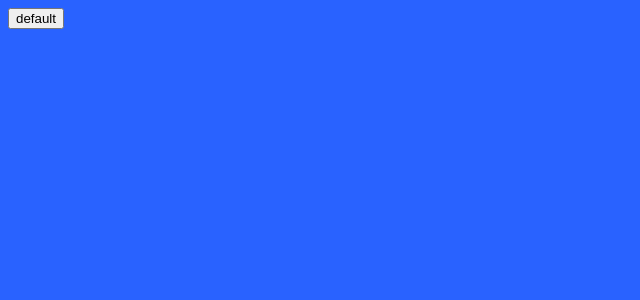
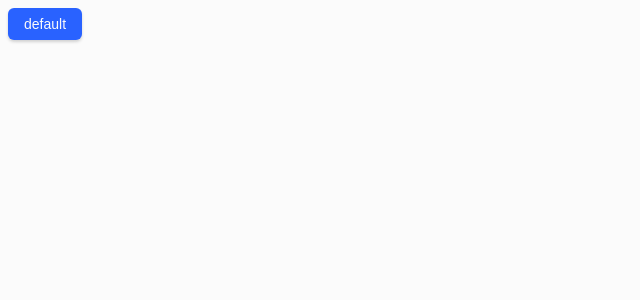
Before and after one commit to pedrorxmos/button-component-challenge, an Angular app: page / in a window 1280 px wide. Shown: the top 300 px of the page, without its empty margins (0-640 px from the left). Built offline with nearby package versions, Linux system fonts and the light colour scheme; a web font is replaced by a local one.

Commit message:
💄 feat(button): color attribute

```diff
--- a/src/app/app.component.html
+++ b/src/app/app.component.html
@@ -1 +1 @@
-<button-component value="default" color="default" variant="text" size="sm" disableShadow/>
+<button-component value="default" color="primary" variant="text" size="sm" disableShadow/>
--- a/src/app/components/button/button.component.scss
+++ b/src/app/components/button/button.component.scss
@@ -0,0 +1,32 @@
+@import '../../../scss/variables';
+
+button {
+  background: var(--default);
+  color: $black;
+  border: none;
+  box-shadow: 0px 2px 3px rgba(51, 51, 51, 0.2);
+  padding: 0.5rem 1rem;
+  border-radius: 6px;
+  font-size: 14px;
+  font-weight: 500;
+
+  &.default {
+    background: var(--default);
+    color: $black;
+  }
+
+  &.primary {
+    background: var(--primary);
+    color: $white;
+  }
+
+  &.secondary {
+    background: var(--secondary);
+    color: $white;
+  }
+
+  &.danger {
+    background: var(--danger);
+    color: $white;
+  }
+}
--- a/src/scss/_site.scss
+++ b/src/scss/_site.scss
@@ -1,6 +1,6 @@
 
 body {
-  background-color: var(--primary);
+  background-color: var(--bg);
   font-family: $font-family;
   font-weight: 400;
 }
--- a/src/scss/_variables.scss
+++ b/src/scss/_variables.scss
@@ -1,4 +1,6 @@
 $font-family: 'Noto Sans JP';
+$white: #fbfbfb;
+$black: #101011;
 
 :root, :root.light {
   --default: #E0E0E0;
```
